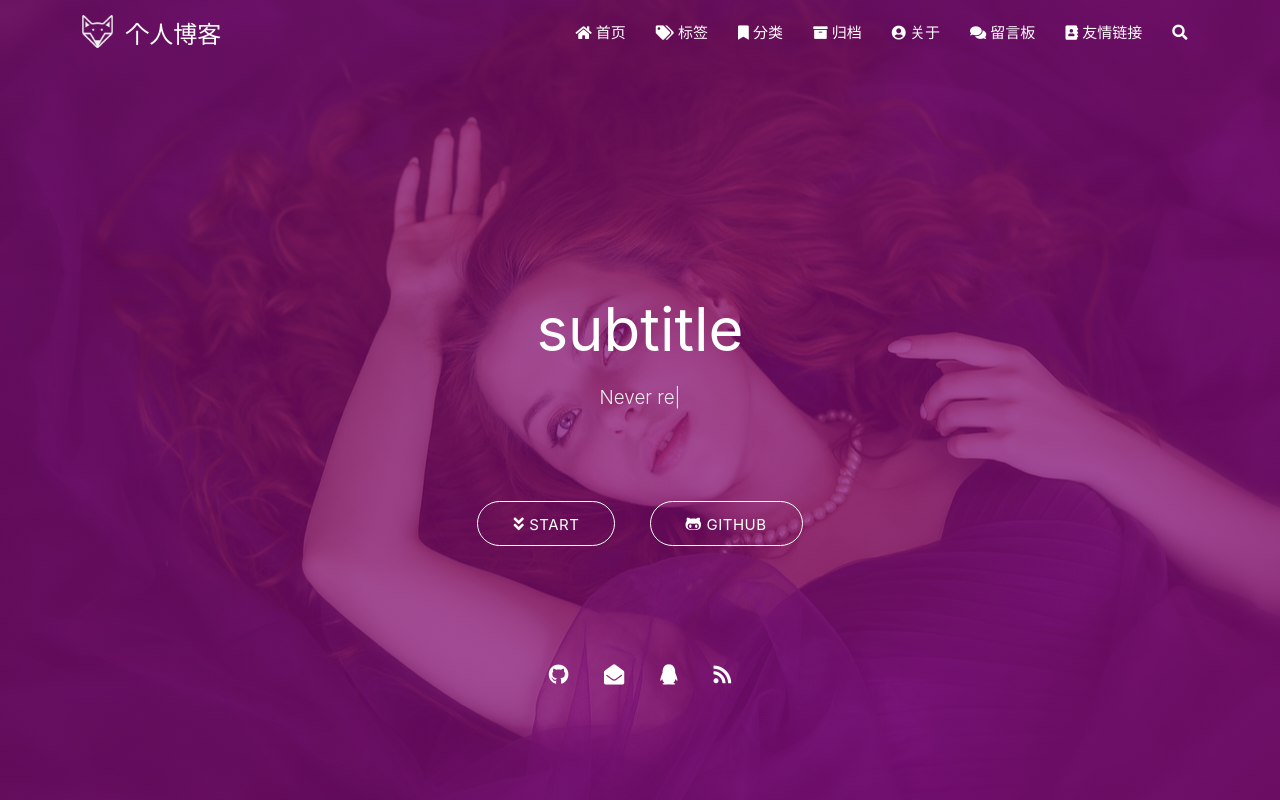
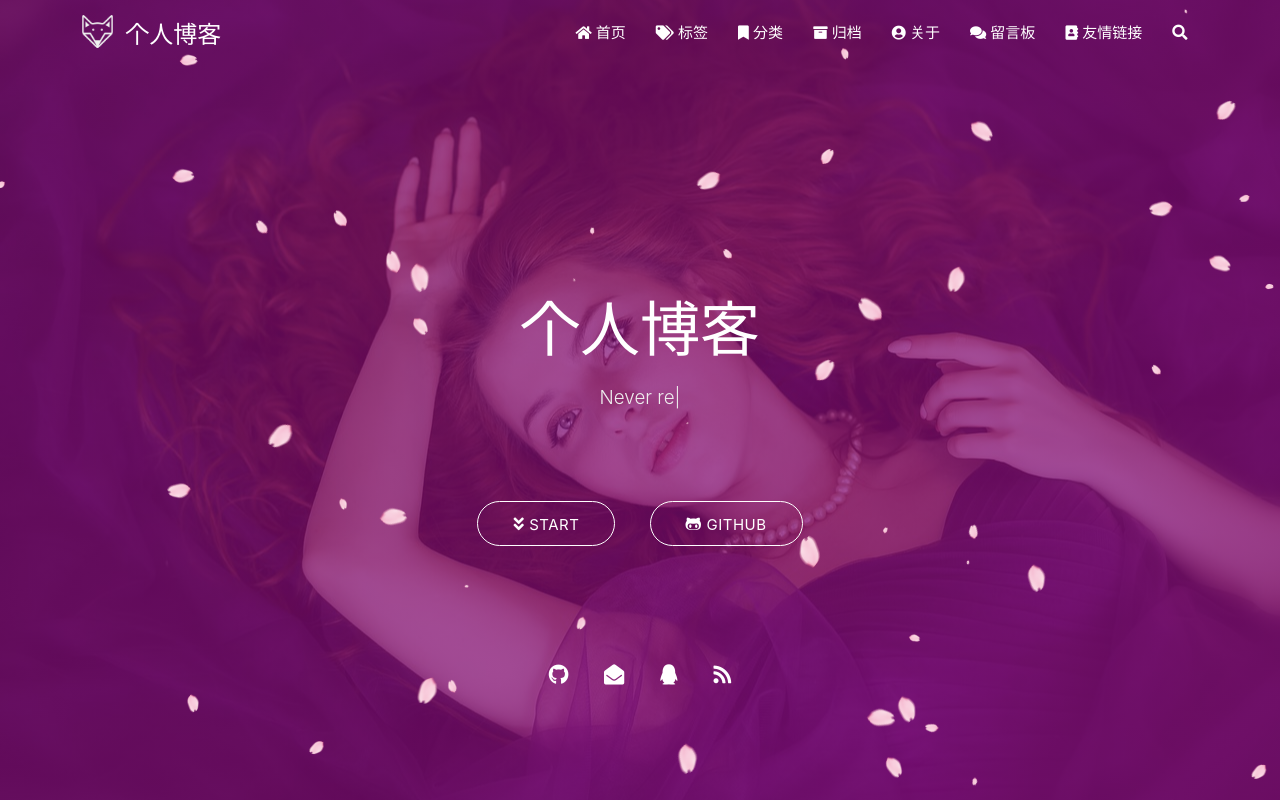
Before and after one commit to FingerLei/Fingerlei.github.io, a plain HTML site: page 2021/11/20/我的一篇文章/index.html in a window 1280 px wide. Shown: the top 800 px of the page. Drawn offline with nearby package versions, Linux system fonts and the light colour scheme; some packages are replaced by stand-ins of ours; no server answers; a script that the page names is missing.

Commit message:
Site updated: 2021-11-21 07:51:02

```diff
--- a/2021/11/20/我的一篇文章/index.html
+++ b/2021/11/20/我的一篇文章/index.html
@@ -359,7 +359,7 @@
         <div class="brand">
             <div class="title center-align">
 
-                    subtitle
+                    个人博客
 
             </div>
 
@@ -650,7 +650,7 @@
                    type="playlist"
                    id="503838841"
                    fixed='true'
-                   autoplay='false'
+                   autoplay='true'
                    theme='#42b983'
                    loop='all'
                    order='random'
@@ -863,10 +863,27 @@ $(function () {
 
 
 
+        <script type="text/javascript">
+            // 只在桌面版网页启用特效
+            var windowWidth = $(window).width();
+            if (windowWidth > 768) {
+                document.write('<script type="text/javascript" src="/libs/others/sakura.js"><\/script>');
+            }
+        </script>
+
+
     <!-- 雪花特效 -->
 
 
     <!-- 鼠标星星特效 -->
+
+        <script type="text/javascript">
+            // 只在桌面版网页启用特效
+            var windowWidth = $(window).width();
+            if (windowWidth > 768) {
+                document.write('<script type="text/javascript" src="/libs/others/star.js"><\/script>');
+            }
+        </script>
 
 
 
```
Also changed, not shown: archives/2021/11/index.html (+19 -2 lines), archives/2021/index.html (+19 -2 lines), archives/index.html (+19 -2 lines), index.html (+19 -2 lines), 1 other file.
